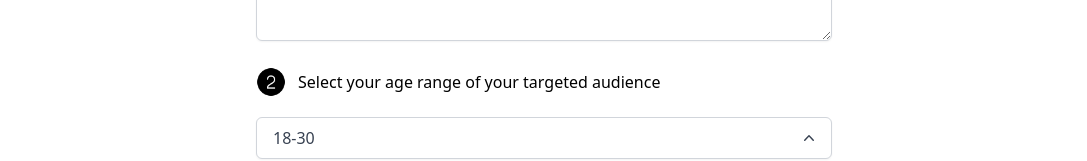
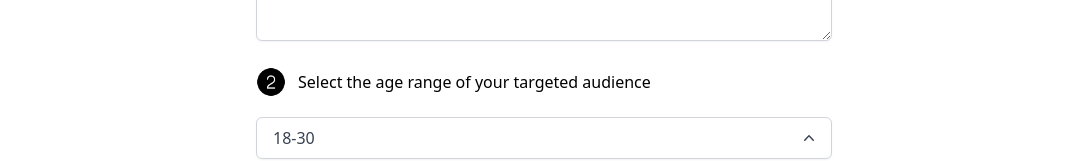
Before and after one commit to jinjunliu/copymagician-demo, a Next.js app: page / in a window 1280 px wide. Shown: the part 589-750 px from the top of the page, without its empty margins (96-1183 px from the left). Built offline with nearby package versions, Linux system fonts and the light colour scheme.

Commit message:
Update index.tsx

```diff
--- a/pages/index.tsx
+++ b/pages/index.tsx
@@ -101,7 +101,7 @@ const Home: NextPage = () => {
           />
           <div className="flex mb-5 items-center space-x-3">
             <Image src="/2-black.png" width={30} height={30} alt="1 icon" />
-            <p className="text-left font-medium">Select your age range of your targeted audience</p>
+            <p className="text-left font-medium">Select the age range of your targeted audience</p>
           </div>
           <div className="block">
             <DropDown age={age} setAge={(newAge) => setAge(newAge)} />
@@ -149,7 +149,7 @@ const Home: NextPage = () => {
                     toast("Text copied to clipboard", { icon: "✂️" });
                   }}
                   >
-                  <p>{generatedCampaign.valueOf()}</p>
+                  <p>{generatedCampaign.valueOf().replace(/\/n/g, "<b>")}</p>
                 </div>
               </div>
             </>
```
